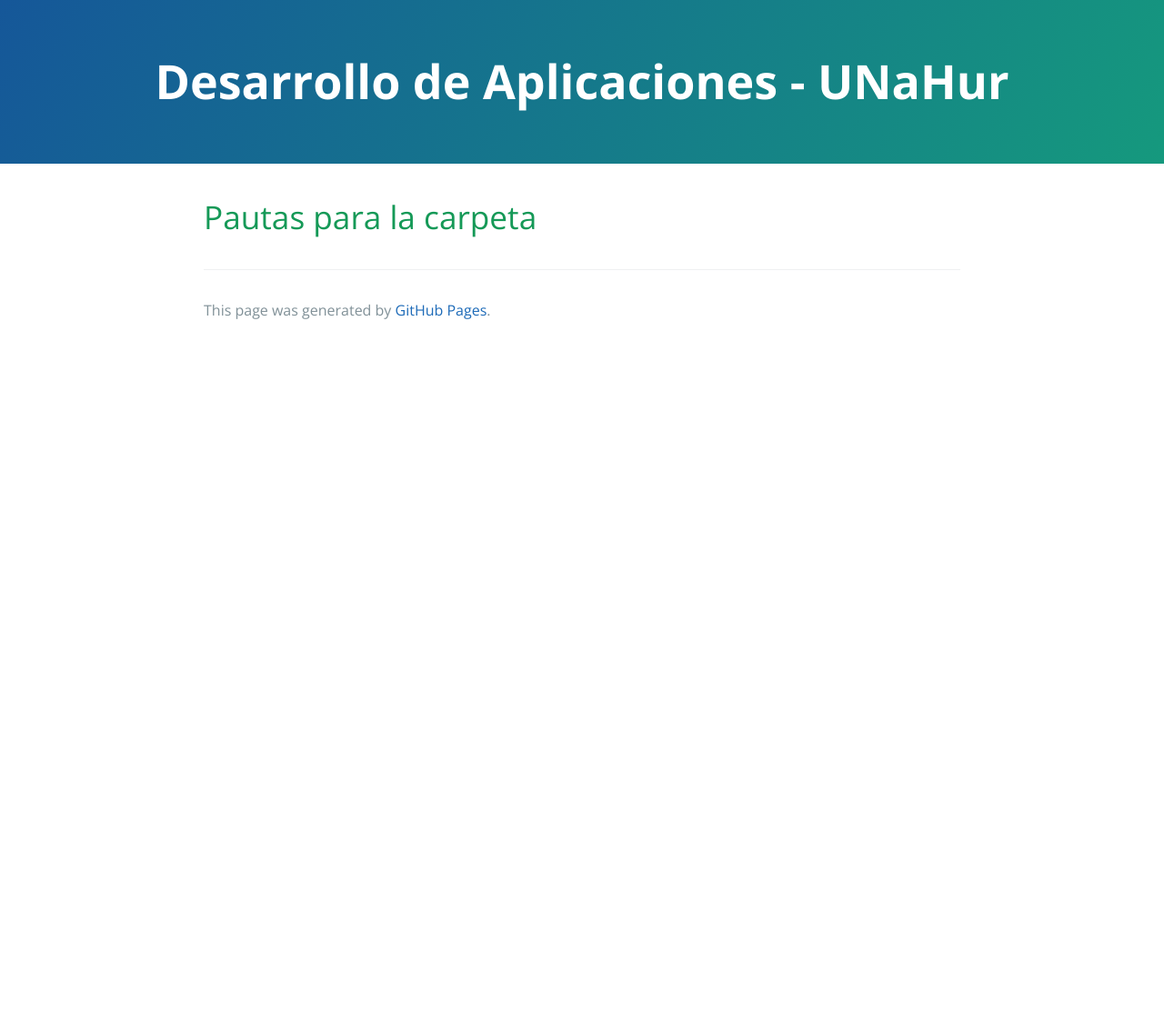
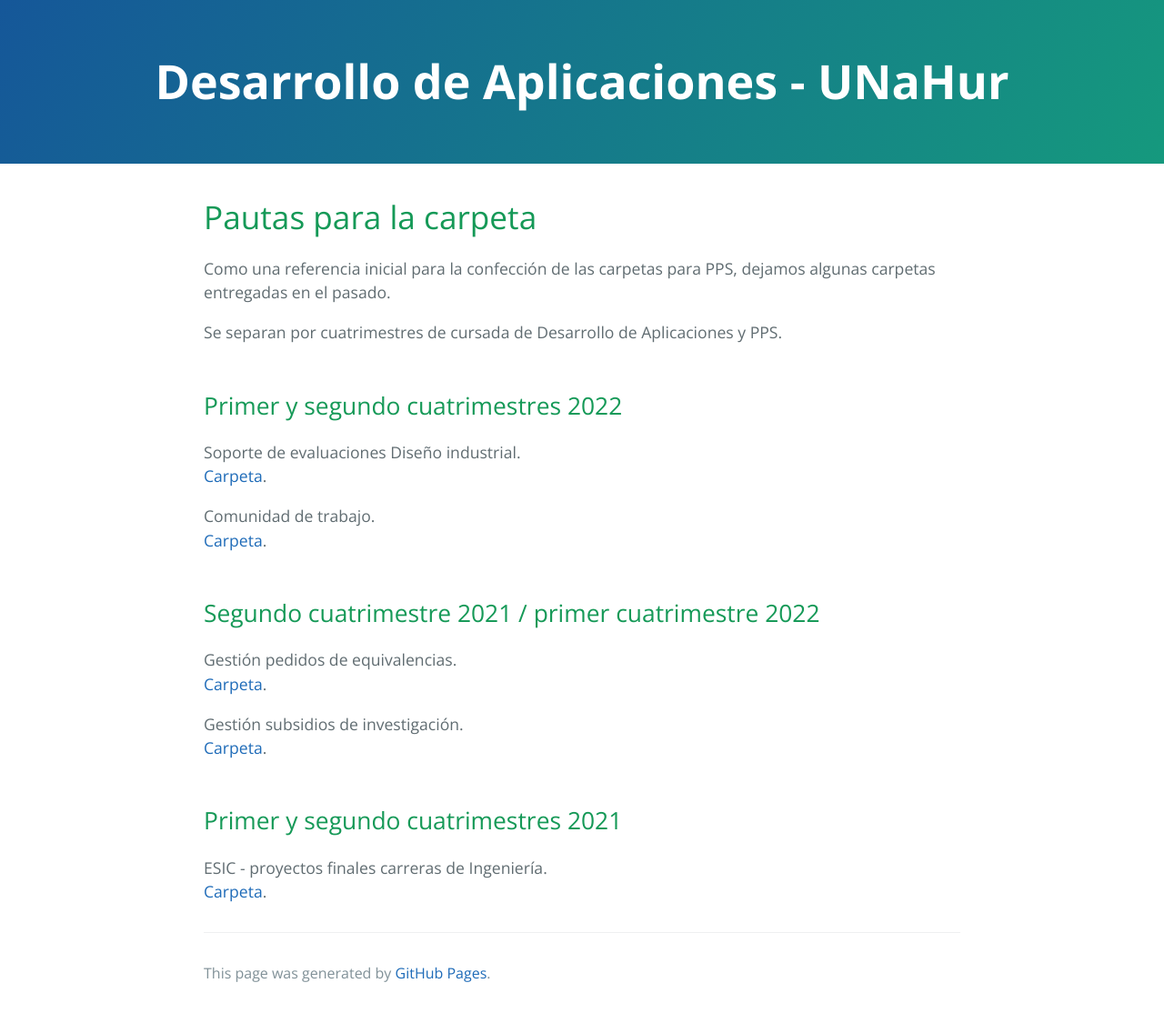
Before and after one commit to unahur-desapp/unahur-desapp-site, a Jekyll site: the page built from pautas-para-la-carpeta.md, in a window 1280 px wide. Shown: the whole page at 91% size. Built offline with Jekyll 4.4.1, drawn with Linux system fonts in a browser that asks for light colours; our own code applies the rules of GitHub Pages for plain Markdown files; before the commit the page ends 900 px from its top, so only the background shows below that.

Commit message:
ejemplos de carpetas PPS

```diff
--- a/pautas-para-la-carpeta.md
+++ b/pautas-para-la-carpeta.md
@@ -3,3 +3,29 @@ layout: default
 ---
 
 # Pautas para la carpeta
+
+Como una referencia inicial para la confección de las carpetas para PPS, dejamos algunas carpetas entregadas en el pasado.
+
+Se separan por cuatrimestres de cursada de Desarrollo de Aplicaciones y PPS.
+
+## Primer y segundo cuatrimestres 2022
+
+Soporte de evaluaciones Diseño industrial.
+[Carpeta](../adjuntos/soporte-de-evaluaciones-2022s2.pdf){:target="_blank"}.
+
+Comunidad de trabajo.
+[Carpeta](../adjuntos/comunidad-de-trabajo-2022s2.pdf){:target="_blank"}.
+
+
+## Segundo cuatrimestre 2021 / primer cuatrimestre 2022
+
+Gestión pedidos de equivalencias.
+[Carpeta](../adjuntos/equivalencias-2022s1.pdf){:target="_blank"}.
+
+Gestión subsidios de investigación.
+[Carpeta](../adjuntos/presupuestos-subsidios-investigacion-2022s1.pdf){:target="_blank"}.
+
+## Primer y segundo cuatrimestres 2021
+
+ESIC - proyectos finales carreras de Ingeniería.
+[Carpeta](../adjuntos/esic-2021s2.pdf){:target="_blank"}.
```
Also changed, not shown: cuatrimestres/2023s1.md (+4 -4 lines), 6 other files.
